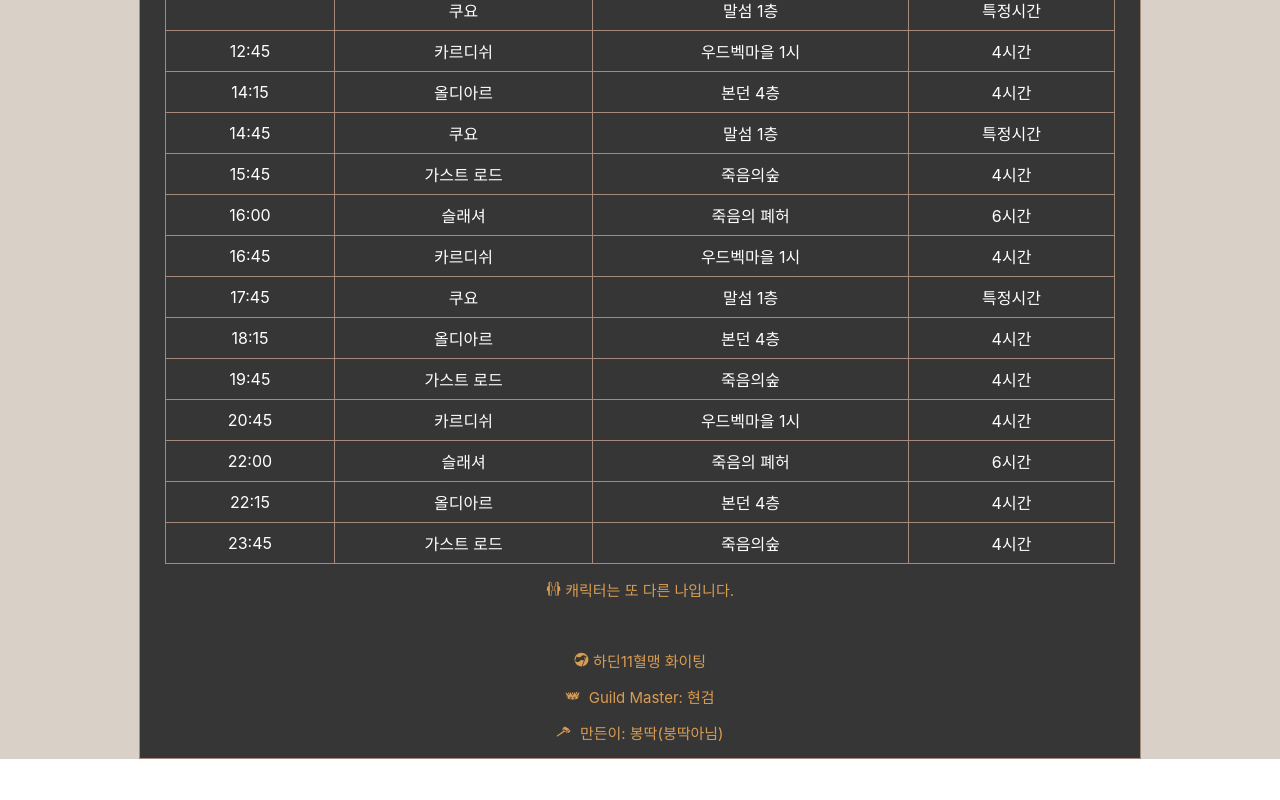
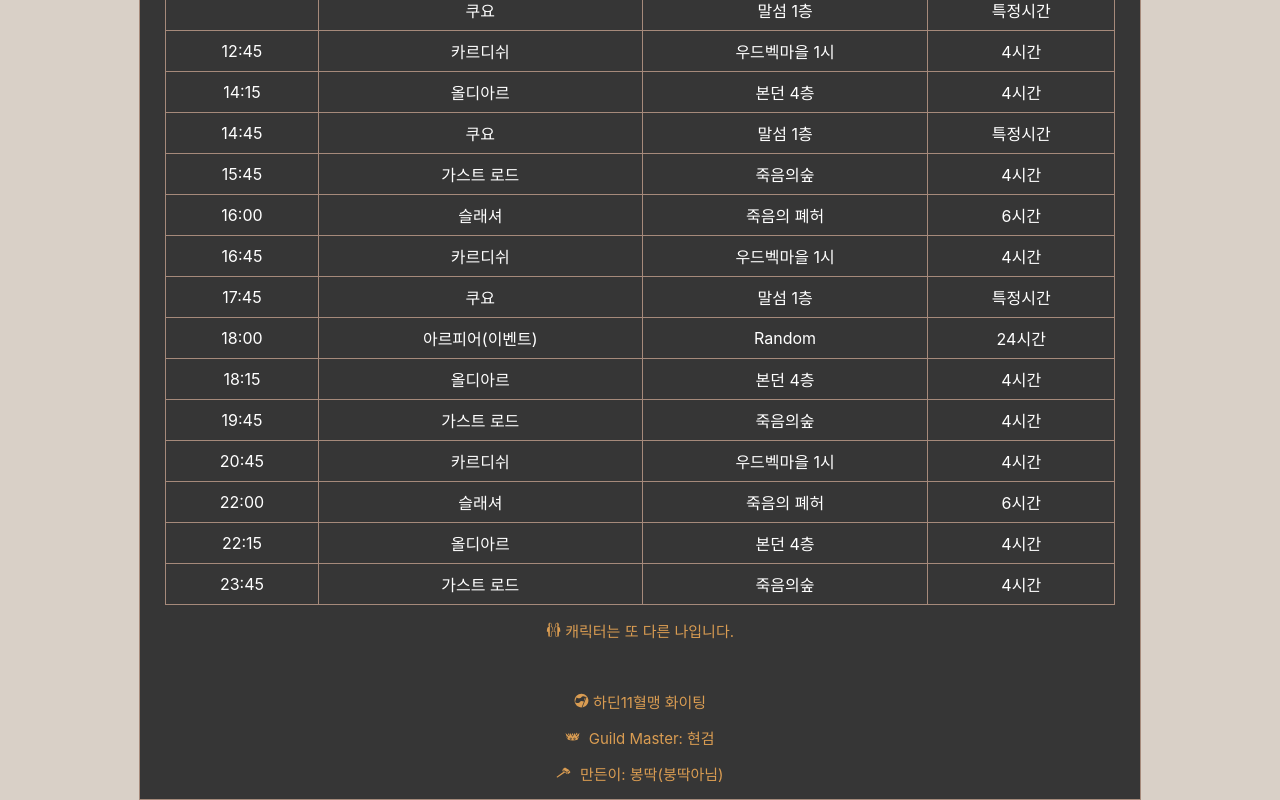
Before and after one commit to nickkies/tt, a React (Create React App) app: page / in a window 1280 px wide. Shown: the part 962-1762 px from the top of the page. Before the commit the page ends 1721 px from the top, so only its background shows below. Built offline with nearby package versions, Linux system fonts and the light colour scheme.

Commit message:
Feat: "추가 이벤트 보스"

```diff
--- a/src/constant.js
+++ b/src/constant.js
@@ -29,4 +29,10 @@ export const BOSS = {
     region: '죽음의 폐허',
     term: '6시간',
   },
+  ap: {
+    name: '아르피어(이벤트)',
+    appears: ['18:00'],
+    region: 'Random',
+    term: '24시간',
+  },
 };
```
Also changed, not shown: src/img/pg.png (added).
